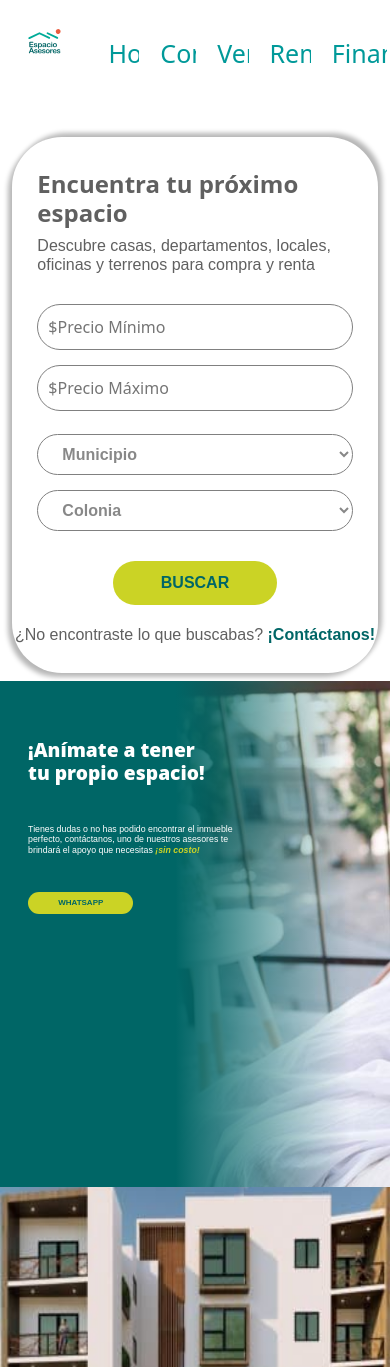
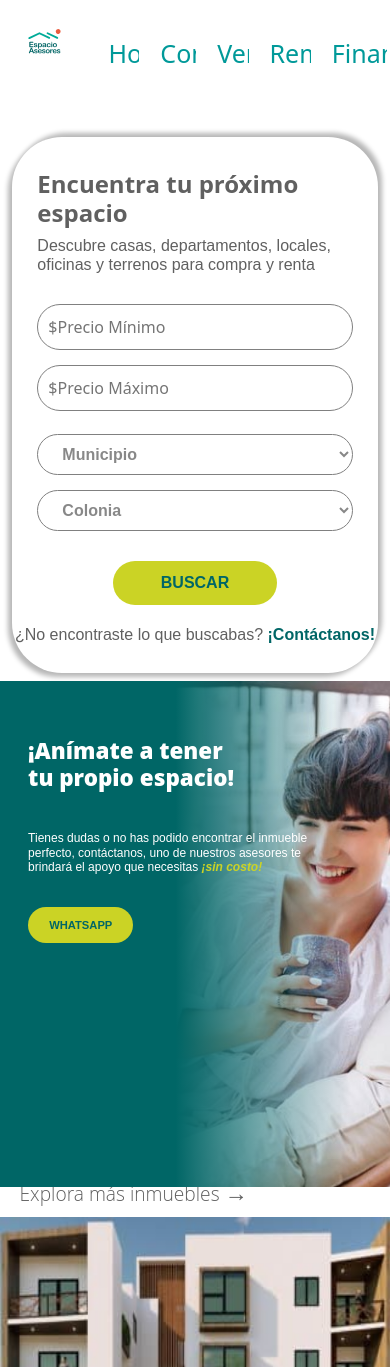
Before and after one commit to gamboamartin/easesores-web, an Angular app: page / in a window 390 px wide. Shown: the top 1367 px of the page. Built offline with nearby package versions, Linux system fonts and the light colour scheme.

Commit message:
Ajustes de espaciado en banner2

```diff
--- a/src/app/components/hogar/banner2-hogar/banner2-hogar.component.css
+++ b/src/app/components/hogar/banner2-hogar/banner2-hogar.component.css
@@ -70,8 +70,8 @@
 
 @media only screen and (max-width: 1101px){
   .btn_whatsapp{
-    font-size: 50%;
-    padding: 5px 5px;
+    font-size: 70%;
+    padding: 10px 10px;
     margin-top: 0;
   }
   .div-back-b2{
@@ -87,9 +87,9 @@
     padding-top: 2%;
   }
   .texto-b2{
-    font-size: 55%;
+    font-size: 75%;
   }
   .titulo-b2{
-    font-size: 120%;
+    font-size: 140%;
   }
 }
--- a/src/app/components/hogar/hogar.component.css
+++ b/src/app/components/hogar/hogar.component.css
@@ -50,5 +50,6 @@
   }
   .titulo-b3{
     font-size: 170%;
+    margin-top: 12%;
   }
 }
```
Also changed, not shown: src/assets/comfmobile.jpg.
